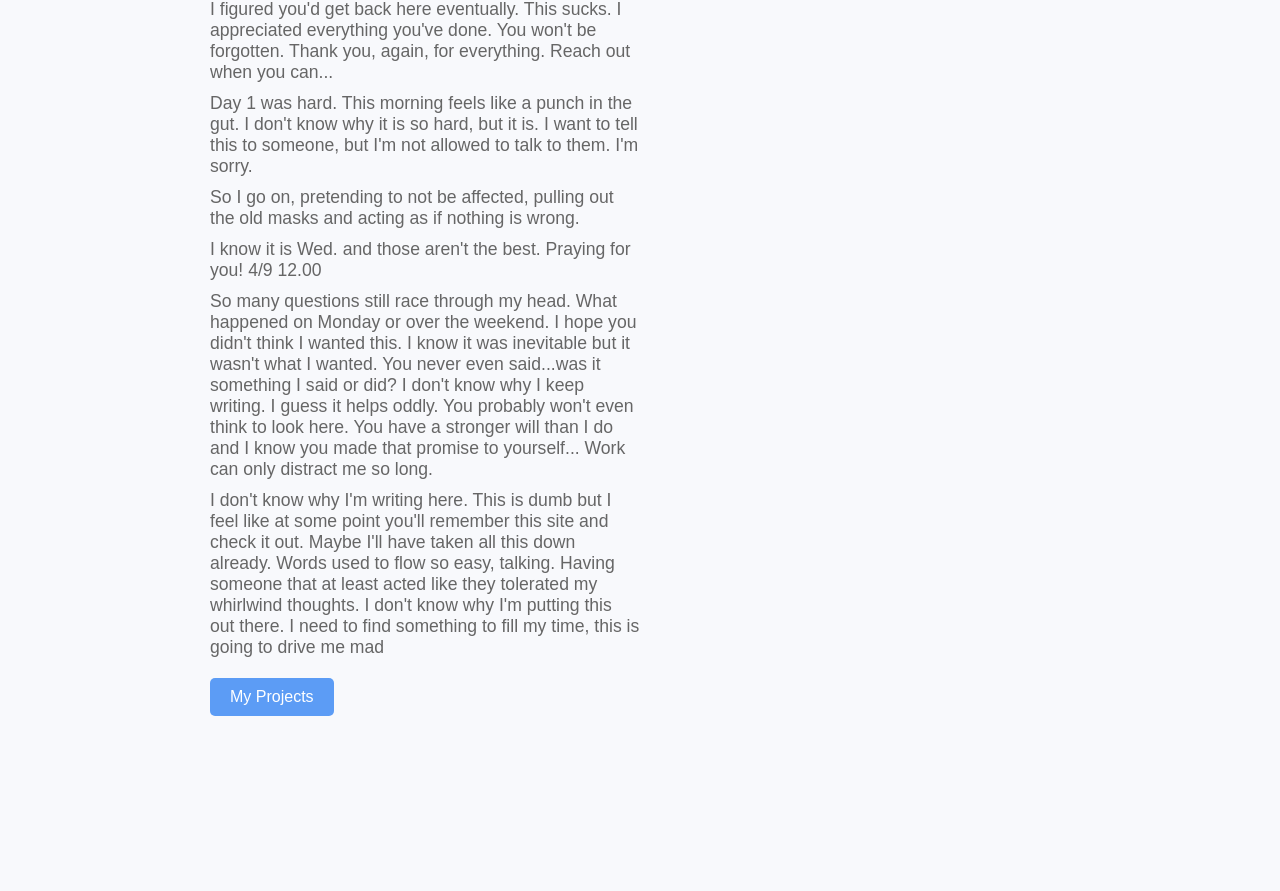
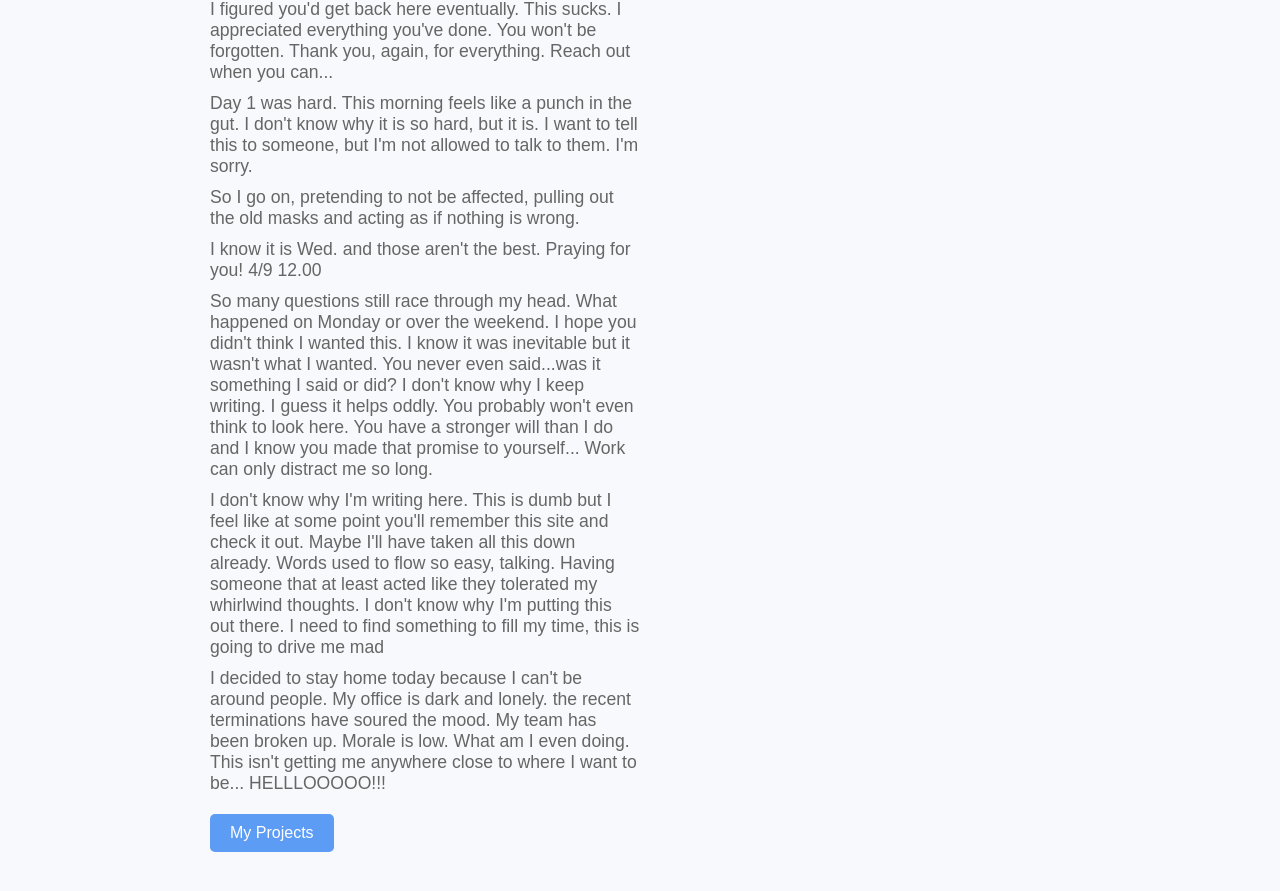
Before and after one commit to MichaelWakefield06/WakefieldB3Ventures, a plain HTML site: page home2.html in a window 1280 px wide. Shown: the part 203-1094 px from the top of the page. Before the commit the page ends 989 px from the top, so only its background shows below. Drawn offline with Linux system fonts and the light colour scheme.

Commit message:
Update home2.html

```diff
--- a/home2.html
+++ b/home2.html
@@ -130,6 +130,7 @@
                 <p>I know it is Wed. and those aren't the best. Praying for you! 4/9 12.00</p>
                 <p>So many questions still race through my head. What happened on Monday or over the weekend. I hope you didn't think I wanted this. I know it was inevitable but it wasn't what I wanted. You never even said...was it something I said or did? I don't know why I keep writing. I guess it helps oddly. You probably won't even think to look here. You have a stronger will than I do and I know you made that promise to yourself... Work can only distract me so long. </p>
                 <p>I don't know why I'm writing here. This is dumb but I feel like at some point you'll remember this site and check it out. Maybe I'll have taken all this down already. Words used to flow so easy, talking. Having someone that at least acted like they tolerated my whirlwind thoughts. I don't know why I'm putting this out there. I need to find something to fill my time, this is going to drive me mad</p>
+                <p>I decided to stay home today because I can't be around people. My office is dark and lonely. the recent terminations have soured the mood. My team has been broken up. Morale is low. What am I even doing. This isn't getting me anywhere close to where I want to be... HELLLOOOOO!!!</p>
                 <a href="#" class="btn">My Projects</a>
             </div>
             <div class="profile-img">
```
